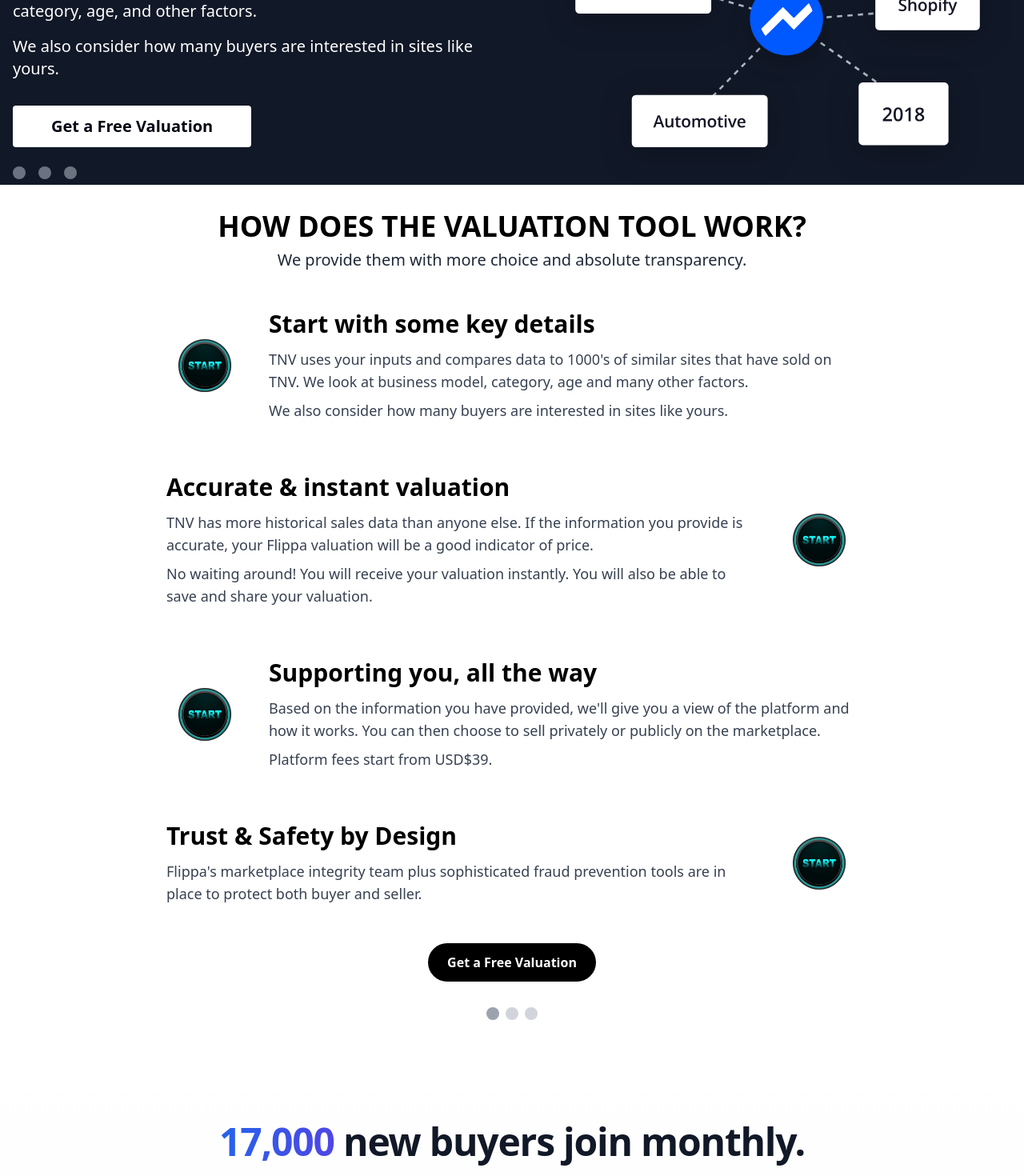
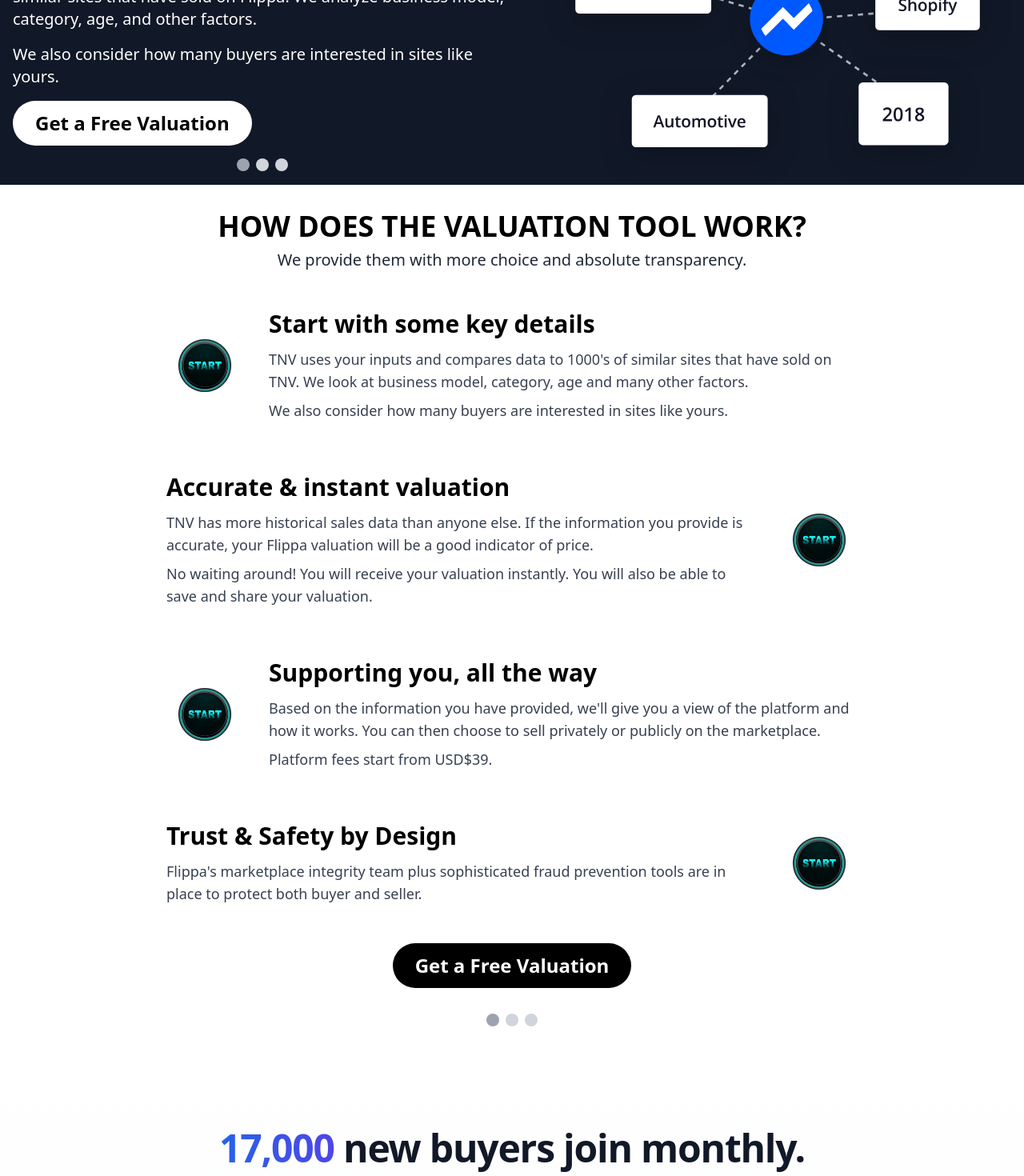
Before and after one commit to remote-cto/now-tnv, a Next.js app: page / in a window 1280 px wide. Shown: the part 280-1750 px from the top of the page at 80% size. Built offline with nearby package versions, Linux system fonts and the light colour scheme.

Commit message:
chnages done

```diff
--- a/app/components/Contact.tsx
+++ b/app/components/Contact.tsx
@@ -5,7 +5,7 @@ const Contact: React.FC = () => {
     <div className="bg-gray-900 flex flex-col items-center justify-center text-white py-12 px-4 mb-4">
       <div className="max-w-3xl w-full text-center space-y-8">
         {/* Heading */}
-        <h1 className="text-5xl font-bold mb-6">
+        <h1 className=" text-3xl lg:text-5xl font-extrabold mb-6">
           Need Help?
         </h1>
 
--- a/app/components/ValuationTool.tsx
+++ b/app/components/ValuationTool.tsx
@@ -24,19 +24,18 @@ const ValuationTool = () => {
               We also consider how many buyers are interested in sites like
               yours.
             </p>
-            <div className="mt-8 flex flex-col items-center lg:items-start">
-              <Link
-                href="/valuation"
-                className="block w-full rounded bg-white px-12 py-3 text-xl text-gray-950 font-bold sm:w-auto"
-              >
+            <div>
+              <Link href="/valuation">
+              <button className="bg-white text-black px-7 py-3 rounded-full font-extrabold hover:bg-white transition-colors text-2xl">
                 Get a Free Valuation
+              </button>
               </Link>
 
-              {/* Three Circles */}
-              <div className="flex gap-4 mt-6">
-              <div className="w-4 h-4 rounded-full bg-gray-500"></div>
-                <div className="w-4 h-4 rounded-full bg-gray-500"></div>
-                <div className="w-4 h-4 rounded-full bg-gray-500"></div>
+              {/* Dots moved here with adjusted margin */}
+              <div className="flex justify-center gap-2 mt-4">
+                <div className="w-4 h-4 rounded-full bg-gray-400"></div>
+                <div className="w-4 h-4 rounded-full bg-gray-300"></div>
+                <div className="w-4 h-4 rounded-full bg-gray-300"></div>
               </div>
             </div>
           </div>
--- a/app/components/WorkingValuationTool.tsx
+++ b/app/components/WorkingValuationTool.tsx
@@ -1,5 +1,6 @@
 import React from 'react';
 import Image from 'next/image';
+import Link from 'next/link';
 
 interface ValuationToolProps {
   // Add props if needed
@@ -90,9 +91,11 @@ const WorkingValuationTool: React.FC<ValuationToolProps> = () => {
 
       {/* CTA Button */}
       <div className="text-center mt-12">
-        <button className="bg-black text-white px-6 py-3 rounded-full font-semibold hover:bg-gray-800 transition-colors">
-          Get a Free Valuation
-        </button>
+      <Link href="/valuation">
+              <button className="bg-black text-white px-7 py-3 rounded-full font-extrabold hover:bg-black transition-colors text-2xl">
+                Get a Free Valuation
+              </button>
+              </Link>
       </div>
 
       {/* Dots */}
```
